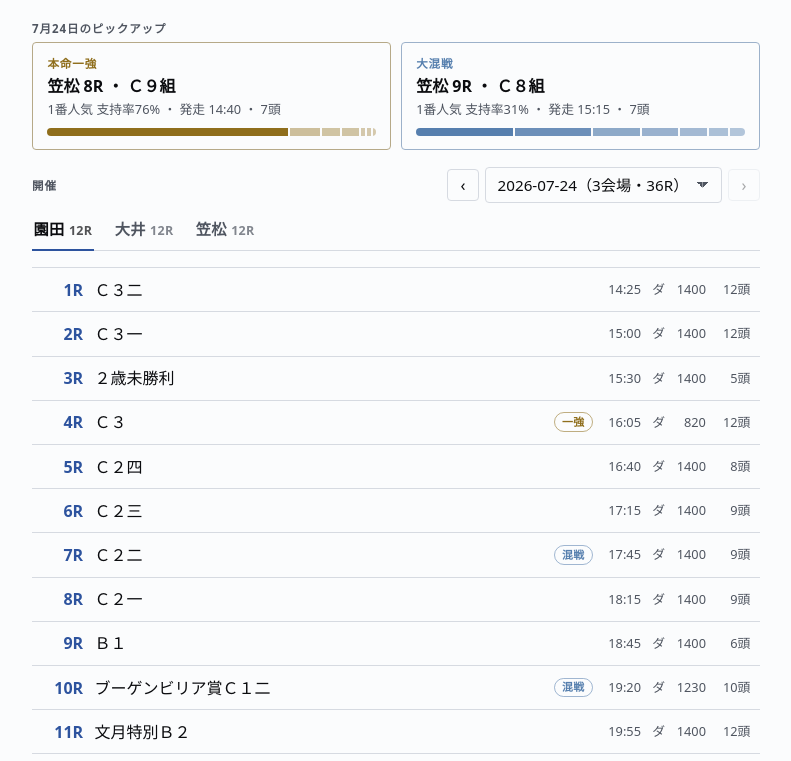
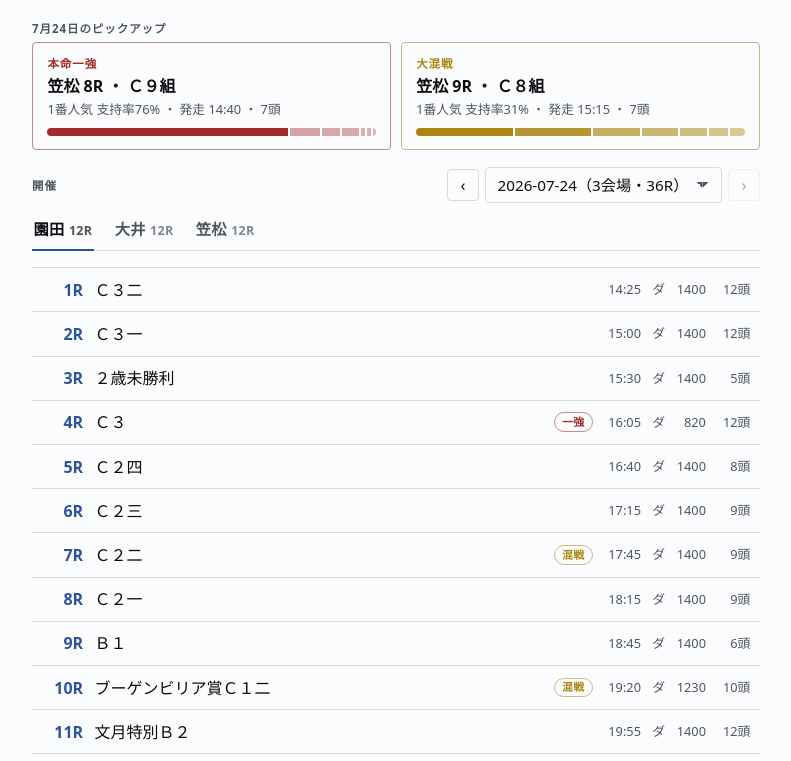
Before and after one commit to hakusoft/odds-resolver, a plain HTML site: page frontend/index.html in a window 1280 px wide. Shown: the part 87-848 px from the top of the page, without its empty margins (244-1035 px from the left). Drawn offline with Linux system fonts and the light colour scheme.

Commit message:
feat: 配色の役割を再編（淡青=ナビ・赤=一強・淡黄=混戦）
淡青はナビゲーション（R 番号・タブ下線・次のレース等）の色として
使い、歪みの印は信号の意味論に沿って赤（一強=警戒）と黄（混戦=注意）
で目立たせる。色は iceberg の実パレットに合わせた。

- ダーク: accent #84a0c6（iceberg 青そのまま）/ hot #e27878
  （iceberg 赤そのまま）/ cool #e0c88a（端末の淡黄に合わせた補完色。
  iceberg の黄 #e2a478 は赤と判別不能 ΔE10.8 のため不採用）
- ライト: hot #a02c2c / cool #ab8712（同色相の読める濃度）
- 判別に効く検証（CVD・通常視・コントラスト）は両モード合格

Co-Authored-By: Claude Fable 5 <noreply@anthropic.com>

```diff
--- a/frontend/index.html
+++ b/frontend/index.html
@@ -15,8 +15,8 @@
       --border: #d6dae1;
       --accent: #2d539e;
       --on-accent: #ffffff;
-      --hot: #8f6e1c;
-      --cool: #567fae;
+      --hot: #a02c2c;
+      --cool: #ab8712;
     }
     @media (prefers-color-scheme: dark) {
       :root {
@@ -25,10 +25,10 @@
         --text-primary: #ffffff;
         --text-secondary: #b7bfd3;
         --border: #343a4c;
-        --accent: #4f7cc2;
+        --accent: #84a0c6;
         --on-accent: #10131a;
-        --hot: #ddc07e;
-        --cool: #84a0c6;
+        --hot: #e27878;
+        --cool: #e0c88a;
       }
     }
     :root[data-theme="light"] {
@@ -39,8 +39,8 @@
       --border: #d6dae1;
       --accent: #2d539e;
       --on-accent: #ffffff;
-      --hot: #8f6e1c;
-      --cool: #567fae;
+      --hot: #a02c2c;
+      --cool: #ab8712;
     }
     :root[data-theme="dark"] {
       --surface-1: #151823;
@@ -48,10 +48,10 @@
       --text-primary: #ffffff;
       --text-secondary: #b7bfd3;
       --border: #343a4c;
-      --accent: #4f7cc2;
+      --accent: #84a0c6;
       --on-accent: #10131a;
-      --hot: #ddc07e;
-      --cool: #84a0c6;
+      --hot: #e27878;
+      --cool: #e0c88a;
     }
     * { box-sizing: border-box; }
     body {
```
Also changed, not shown: frontend/race.html (+6 -6 lines).
